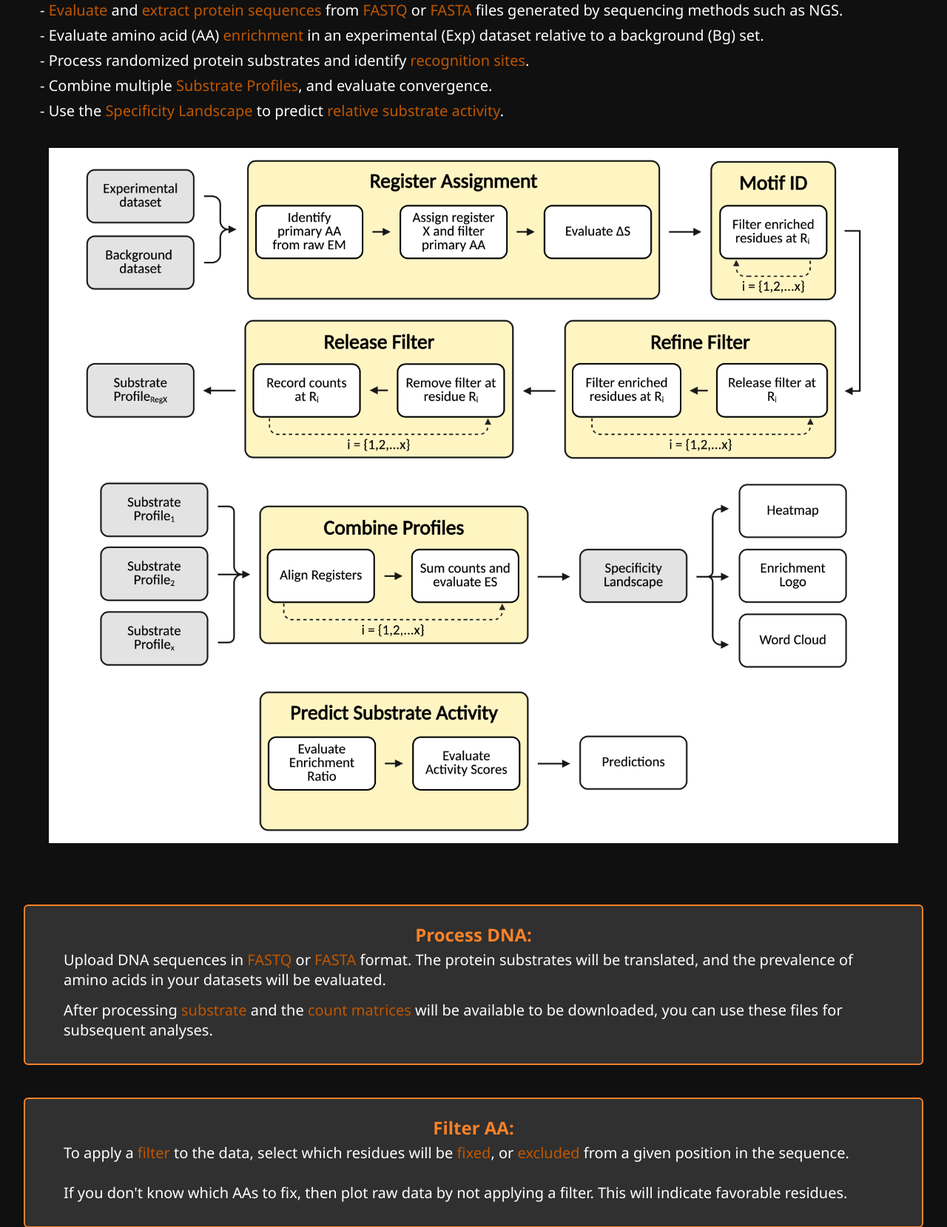
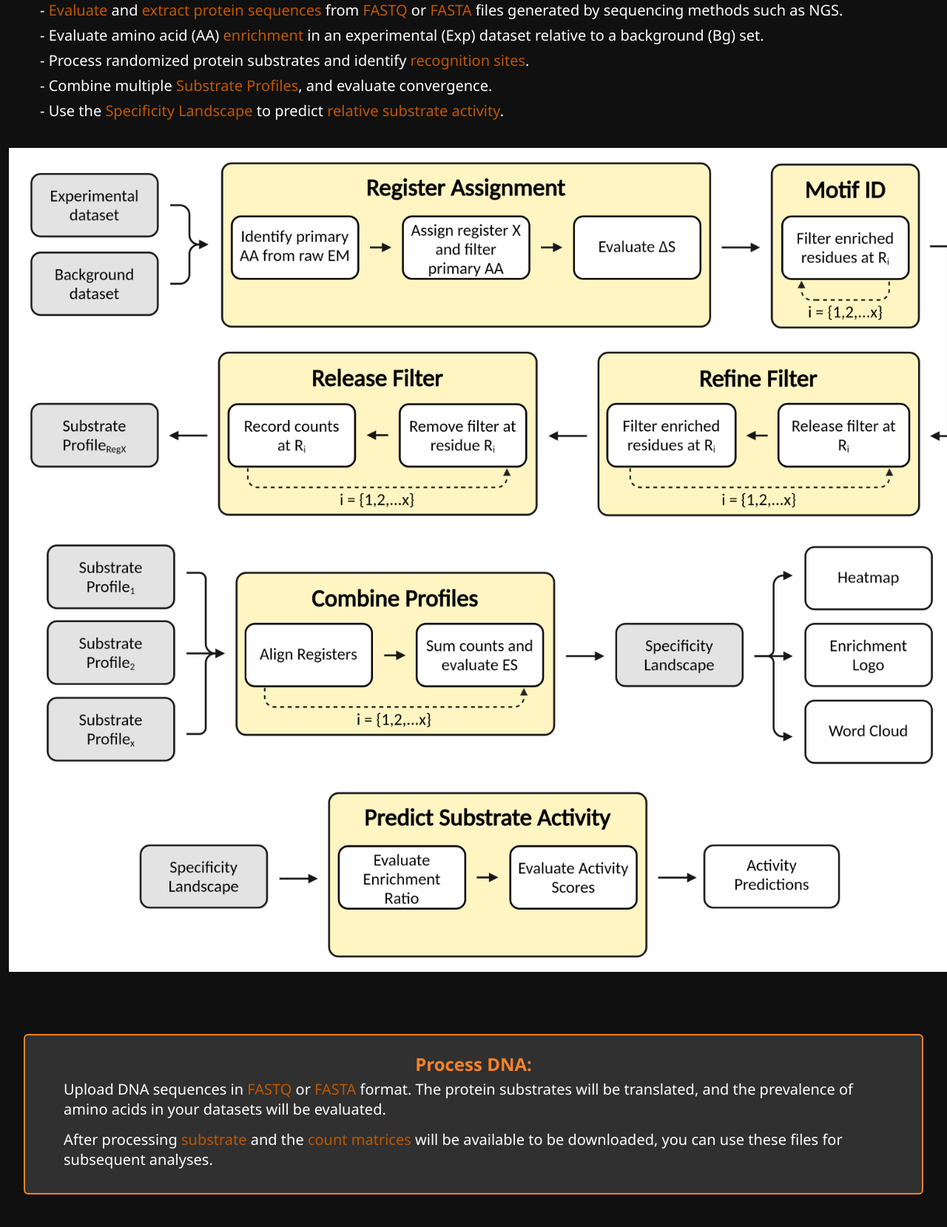
Before and after one commit to Collinformatics/COMET, a Flask app: page / in a window 1280 px wide; the page is wider, and only the part inside the window is pictured. Shown: the part 319-1978 px from the top of that part at 74% size. Run offline with Flask 3, Linux system fonts and the light colour scheme; parts of the project's set-up code (start-up, migrations or seed data) failed here and were passed over; some libraries are stand-ins or nearby versions.

Commit message:
Add files via upload

```diff
--- a/static/app.js
+++ b/static/app.js
@@ -581,7 +581,8 @@ function addFigure(container, label, fig, fig2 = null) {
     // Add figure
     const img1 = document.createElement('img');
     img1.src = fig;
-    img1.style.maxWidth = '80vw';
+    img1.style.width = '800px';
+    img1.style.maxWidth = '100%';
     img1.style.height = 'auto';
     img1.style.marginBottom = '20px';
     container.appendChild(img1);
@@ -590,7 +591,8 @@ function addFigure(container, label, fig, fig2 = null) {
     if (fig2) {
         const img2 = document.createElement('img');
         img2.src = fig2;
-        img2.style.maxWidth = '80vw';
+        img2.style.width = '800px';
+        img2.style.maxWidth = '100%';
         img2.style.height = 'auto';
         img2.style.marginBottom = '20px';
         container.appendChild(img2);
@@ -633,7 +635,7 @@ function getFigures(pollFigs=true, pollInterval) {
                         }
                         if (data.wLogoProfile) addFigure(container, "Substrate Profile: WebLogo", data.wLogoProfile);
                         if (data.wordsProfile) addFigure(container, "Substrate Profile: Word Cloud", data.wordsProfile);
-                        if (data.barCountsProfile) addFigure(container, "Substrate Profile: Substrate Counts", data.barCountsProfile);
+                        if (data.barCountsProfile) addFigure(container, "Substrate Profile: Sequence Counts", data.barCountsProfile);
                         if (data.barRFProfile) addFigure(container, "Substrate Profile: Substrate Frequency", data.barRFProfile);
                     } else if (data.predMatrix) {
                         if (data.predMatrix) addFigure(container, 'Prediction Matrix', data.predMatrix);
@@ -671,13 +673,13 @@ function getFigures(pollFigs=true, pollInterval) {
                         if (data.wLogo) addFigure(container, "WebLogo", data.wLogo);
                         if (data.words) addFigure(container, "Word Cloud", data.words);
                         if (data.barCounts && data.barCountsAll) {
-                            addFigure(container, "Substrate Counts", data.barCounts, data.barCountsAll);
+                            addFigure(container, "Sequence Counts", data.barCounts, data.barCountsAll);
                         } else {
                             if (data.barCounts) {
-                                addFigure(container, "Substrate Counts", data.barCounts);
+                                addFigure(container, "Sequence Counts", data.barCounts);
                             }
                             if (data.barCountsAll) {
-                                addFigure(container, "Substrate Counts", data.barCountsAll);
+                                addFigure(container, "Sequence Counts", data.barCountsAll);
                             }
                         }
                         if (data.barRF) addFigure(container, "Substrate Frequency", data.barRF);
@@ -730,6 +732,8 @@ function getFiguresEntropy(pollFigs=true) {
     if (pollFigs) {
         let finishA = false;
         let finishB = false;
+        let finishC = false;
+        let finishD = false;
 
         const interval = setInterval(() => {
             fetch('/checkFigures', {
@@ -747,9 +751,23 @@ function getFiguresEntropy(pollFigs=true) {
                         addFigure(container, "Enrichment Map", data.eMap);
                         finishB = true;
                     }
+                    if (data.eLogo && data.eLogoMin && !finishC && !finishD) {
+                        addFigure(container, "Enrichment Logo", data.eLogo, data.eLogoMin);
+                        finishC = true;
+                        finishD = true;
+                    } else {
+                        if (data.eLogoProfile && !finishC) {
+                            addFigure(container, "Enrichment Logo", data.eLogo);
+                            finishC = true;
+                        }
+                        if (data.eLogoMinProfile && !finishD) {
+                            addFigure(container, "Enrichment Logo", data.eLogoMin);
+                            finishD = true;
+                        }
+                    }
 
                     // Only proceed when BOTH are ready
-                    if (finishA && finishB) {
+                    if (finishA && finishB && finishC && finishD) {
                         clearInterval(interval);
                         const minSInput = document.getElementById('minS');
                         const minS = parseFloat(minSInput.value);
--- a/static/styles.css
+++ b/static/styles.css
@@ -139,6 +139,12 @@ p {
     width: fit-content;       /* only take up needed space */
 }
 
+img {
+    max-width: 1300px;
+    height: auto;
+    margin: 10px;
+}
+
 .highlight {
     color: var(--orangeburnt)
 }
@@ -260,9 +266,9 @@ p {
     align-items: center;
     margin: var(--padBox);
 }.figure-img {
-    max-width: 80vw;
-    width: 100%;
-    height: auto;
+     /*max-width: 80vw;*/
+     /*width: 100%;*/
+     height: auto;
 }
 
 /* Forms */
--- a/templates/home.html
+++ b/templates/home.html
@@ -62,7 +62,7 @@
         </div>
         <div class="p2">
             <div>
-                <img src="../static/COMET.png" style="width: 90%; margin: 10px;" alt=""/>
+                <img src="../static/COMET.png" alt=""/>
             </div>
         </div>
         <br><br>
```
Also changed, not shown: static/COMET.png.
